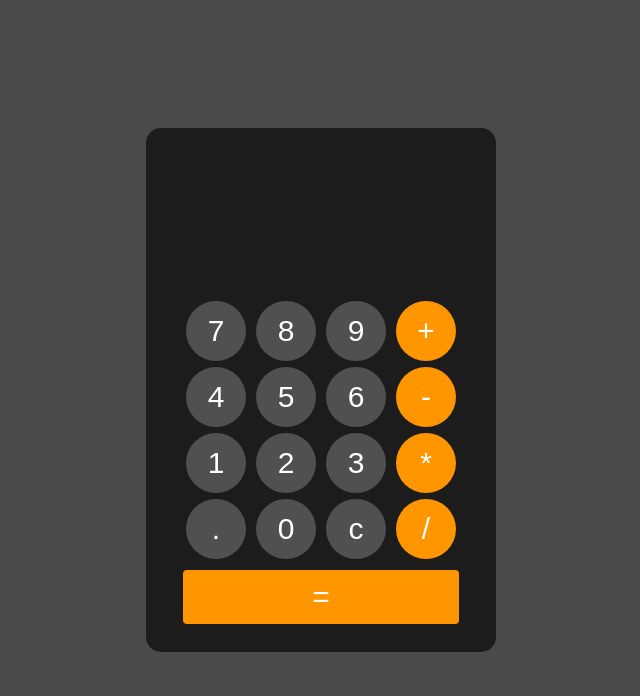
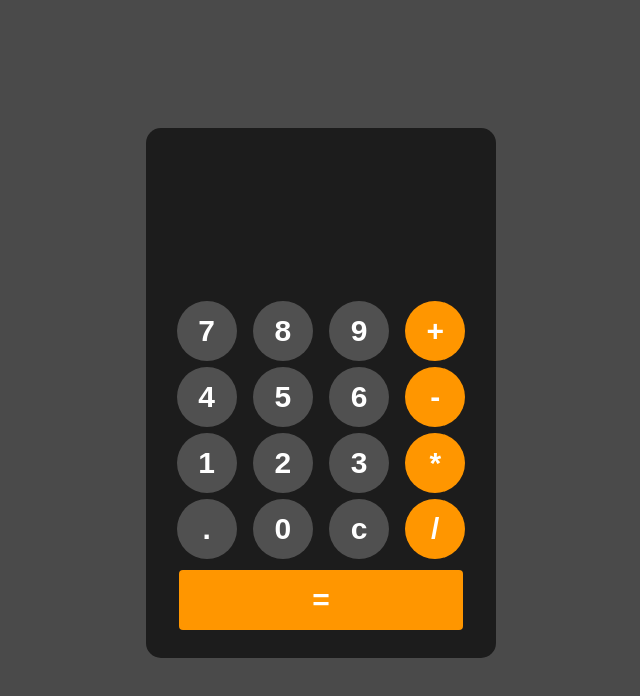
Before and after one commit to im-aru/top-calculator, a plain HTML site: page index.html in a window 1280 px wide. Shown: the whole page, without its empty margins (319-959 px from the left). Drawn offline with Linux system fonts and the light colour scheme.

Commit message:
Added border on hover & tweaked UI

```diff
--- a/index.html
+++ b/index.html
@@ -15,25 +15,25 @@
 				<p class="answer"></p>
 			</div>
 			<div class="buttons">
-				<div class="row1">
+				<div class="row">
 					<button class="number">7</button>
 					<button class="number">8</button>
 					<button class="number">9</button>
 					<button class="operator">+</button>
 				</div>
-				<div class="row2">
+				<div class="row">
 					<button class="number">4</button>
 					<button class="number">5</button>
 					<button class="number">6</button>
 					<button class="operator">-</button>
 				</div>
-				<div class="row3">
+				<div class="row">
 					<button class="number">1</button>
 					<button class="number">2</button>
 					<button class="number">3</button>
 					<button class="operator">*</button>
 				</div>
-				<div class="row4">
+				<div class="row">
 					<button class="decimal">.</button>
 					<button class="number">0</button>
 					<button class="clear">c</button>
--- a/styles.css
+++ b/styles.css
@@ -1,4 +1,5 @@
 body {
+  font-family: Helvetica, Arial, sans-serif;
   color:white;
   background: #4a4a4a;
   text-align: center;
@@ -18,14 +19,13 @@ body {
   height: auto;
   border-radius: 15px;
 }
+
 .display {
   display:flex;
-  flex:1;
-  flex-wrap: wrap;
   flex-direction: column;
   align-items: flex-end;
   color: white;
-  width: 80%;
+  width: 90%;
   min-height: 150px;
   padding: 10px;
   overflow-wrap: anywhere;
@@ -33,16 +33,12 @@ body {
 }
 
 .equation{
-  flex: 1;
   font-size: 35px;
   margin:0px;
-  padding: 0px;
   padding-top: 15px;
-  overflow-wrap:anywhere;
 }
 
 .answer{
-  flex: 1;
   size: 100%;
   font-size: 70px;
   margin: 0px;
@@ -50,27 +46,33 @@ body {
 }
 
 .buttons{
+  width:90%;
+  display:flex;
+  flex-direction: column;
+  padding-bottom: 20px;;
+  justify-content: space-evenly;
+}
+
+.row{
   flex: 1;
-  display:flex;
-  align-items: center;
-  justify-content: center;
-  align-self:center;
-  justify-self:center;
-  flex-direction: column;
-  padding-bottom: 20px;
+  display: flex;
+  justify-content: space-evenly;
 }
 
 button {
   width: 60px;
   height: 60px;
   color:white;
-  text-align: center;
-  flex: 1 0 50px;
+  font-weight: bolder;
   font-size: 30px;
   background: #505050;
   border: 0px solid #ff9600;
   border-radius:50%;
   margin: 3px;
+}
+
+button:hover {
+  border: 3px solid white;
 }
 
 .operator,
@@ -81,7 +83,8 @@ button {
 .equal{
   margin: 8px;
   padding: 10px;
-  width:100%;
-  flex: 1;
+  width:90%;
+  /* flex: 1; */
+  align-self: center;
   border-radius: 4px;
 }
```
